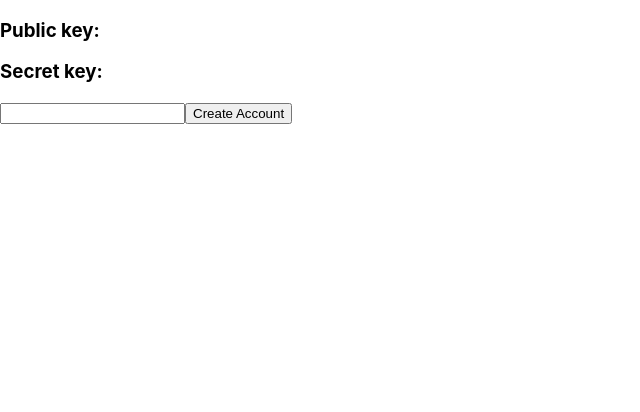
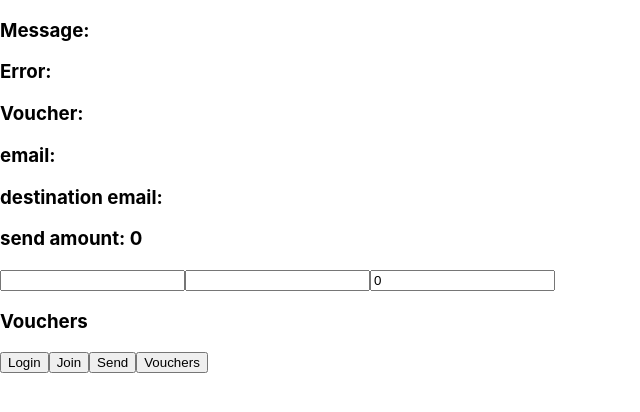
Before and after one commit to andyjsbell/flashback, a React (Create React App) app: page / in a window 1280 px wide. Shown: the top 412 px of the page, without its empty margins (0-640 px from the left). Built offline with nearby package versions, Linux system fonts and the light colour scheme.

Commit message:
A basic app to get up and running, not tested

```diff
--- a/src/App.js
+++ b/src/App.js
@@ -1,54 +1,187 @@
 import React, {useState} from 'react';
-import logo from './logo.svg';
 import './App.css';
 import StellarSdk from 'stellar-sdk';
+import {validateEmail} from "../serverless/emails";
+import {createVoucher} from "./voucher";
+
+const API_URL = 'http://localhost:7071/api';
 
 function App() {
-  const [publicKey, setPublicKey] = useState('');
-  const [secretKey, setSecretKey] = useState('');
+  const [accounts, setAccounts] = useState([]);
   const [email, setEmail] = useState('');
+  const [destinationEmail, setDestinationEmail] = useState('');
   const [error, setError] = useState('');
   const [message, setMessage] = useState('');
+  const [sendAmount, setSendAmount] = useState(0);
+  const [voucher, setVoucher] = useState('');
+  const [vouchers, setVouchers] = useState([]);
 
-  const createAccount = async () => {
+  const login = async () => {
+    if (validateEmail(email)) {
+      const response = await fetch(`${API_URL}/accounts/login`, {
+        method: 'POST'
+      });
 
-      if (!email)
-        return;
+      const body = await response.json();
+      if (body.status === 'Succeeded') {
+        setAccounts(body.accounts);
+      } else {
+        setError('Failed to login');
+      }
+    } else {
+      setError('invalid email');
+    }
+  };
 
-      const pair = StellarSdk.Keypair.random();
-      setPublicKey(pair.publicKey());
-      setSecretKey(pair.secret());
+  const logout = async () => {
+    setMessage('logout? We do not do this yet');
+  };
 
-      const newAccount = {
-        email,
-        publicKey: pair.publicKey()
-      };
-
-      const response = await fetch('http://localhost:7071/api/accounts', {
+  const join = async () => {
+    if (validateEmail(email)) {
+      const response = await fetch(`${API_URL}/accounts/join`, {
         method: 'POST',
         headers: {
           'Content-Type': 'application/json;charset=utf-8'
         },
-        body: JSON.stringify(newAccount)
+        body: JSON.stringify(email)
       });
 
       const body = await response.json();
+      if (body.status === 'Succeeded') {
+        setAccounts([body.account]);
+      } else {
+        setError('Failed to join');
+      }
+    } else {
+      setError('invalid email');
+    }
+  };
 
-      if (body.status === "Succeeded") {
-        setMessage('Account created');
+  const send = async () => {
+    if (validateEmail(destinationEmail) && parseInt(sendAmount) > 0) {
+      const response = await fetch(`${API_URL}/accounts/create`, {
+        method: 'POST',
+        headers: {
+          'Content-Type': 'application/json;charset=utf-8'
+        },
+        body: JSON.stringify(destinationEmail)
+      });
+
+      const body = await response.json();
+      if (body.status === 'Succeeded') {
+        const publicKey = body.publicKey;
+        // Default to send to first account
+        const server = new StellarSdk.Server('https://horizon-testnet.stellar.org');
+        const senderAccountKeyPair = StellarSdk.Keypair.fromSecret(accounts[0].Secret);
+
+        try {
+          // Will throw error if account doesn't exist
+          server.loadAccount(publicKey)
+          .then(destinationAccount => {
+            // Send payment directly
+
+            return server.loadAccount(senderAccountKeyPair.publicKey()).then(senderAccount => {
+
+              server.fetchBaseFee().then(fee => {
+
+                const transaction = new StellarSdk.TransactionBuilder(senderAccount, {
+                  fee, networkPassphrase: StellarSdk.Networks.TESTNET
+                })
+                .addOperation(StellarSdk.Operation.payment({
+                  destination: destinationAccount.publicKey(),
+                  amount:sendAmount,
+                  asset: StellarSdk.Asset.native()
+                }));
+
+                transaction.sign(senderAccountKeyPair);
+
+                return server.submitTransaction(transaction)
+                  .then(tx => {setMessage(tx)})
+                  .catch(e=>setError(e));
+
+              });
+            });
+          })
+          .catch(err => {
+             // This is an empty account, we can create a voucher for them to pick up
+            createVoucher(sendAmount, senderAccountKeyPair, publicKey)
+              .then(([escrowKeyPair, xdr1, xdr2]) => {
+
+                setVoucher(`escrow ${escrowKeyPair.publicKey()} xdr1 ${xdr1} xdr2 ${xdr2}`);
+
+                fetch(`${API_URL}/vouchers/create`, {
+                  method: 'POST',
+                  headers: {
+                    'Content-Type': 'application/json;charset=utf-8'
+                  },
+                  body: JSON.stringify({
+                    to: destinationEmail,
+                    from: email,
+                    xdr1,
+                    xdr2,
+                    escrowAccount: escrowKeyPair.publicKey()
+                  })
+                }).then(response => {
+                  return response.json().then(body => {
+                    if (body.status === 'Succeeded') {
+                      setMessage('Voucher created and posted');
+                    } else {
+                      setError('Failed to post voucher');
+                    }
+                  }).catch(err => setError(err));
+
+                }).catch(err => setError(err));
+              })
+              .catch(e => setError(e));
+          });
+
+        } catch (e) {
+
+        }
       } else {
-        setError(body.message);
+        setError('Failed to join');
       }
+    } else {
+      setError('invalid email');
+    }
+  };
+
+  const getVouchers = async () => {
+    if (validateEmail(email)) {
+      const response = await fetch(`${API_URL}/vouchers?email=${email}`);
+
+      const body = await response.json();
+      if (body.status === 'Succeeded') {
+        setVouchers(body.vouchers);
+      } else {
+        setError('Failed to get vouchers');
+      }
+    } else {
+      setError('invalid email');
+    }
   };
 
   return (
     <>
-        <h3>{message}</h3>
-        <h3>{error}</h3>
-        <h3>Public key: {publicKey}</h3>
-        <h3>Secret key: {secretKey}</h3>
-        <input type="text" name="email" value={email} onChange={(e) => setEmail(e.target.value)}/>
-        <button onClick={() => createAccount()}>Create Account</button>
+      <h3>Message: {message}</h3>
+      <h3>Error: {error}</h3>
+      <h3>Voucher: {voucher}</h3>
+      <h3>email: {email}</h3>
+      <h3>destination email: {destinationEmail}</h3>
+      <h3>send amount: {sendAmount}</h3>
+
+      <input type="text" name="email" value={email} onChange={(e) => setEmail(e.target.value)}/>
+      <input type="text" name="destinationEmail" value={destinationEmail} onChange={(e) => setDestinationEmail(e.target.value)}/>
+      <input type="text" name="sendAmount" value={sendAmount} onChange={(e) => setSendAmount(e.target.value)}/>
+
+      <h3>Vouchers</h3>
+
+      <button onClick={() => login()}>Login</button>
+      <button onClick={() => join()}>Join</button>
+      <button onClick={() => send()}>Send</button>
+      <button onClick={() => getVouchers()}>Vouchers</button>
+
     </>
   );
 }
```
